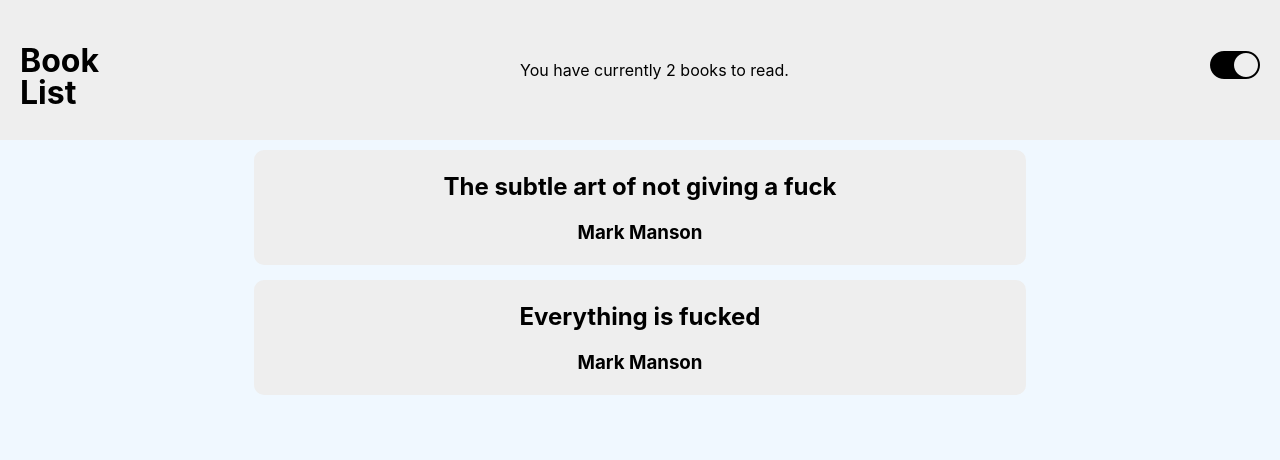
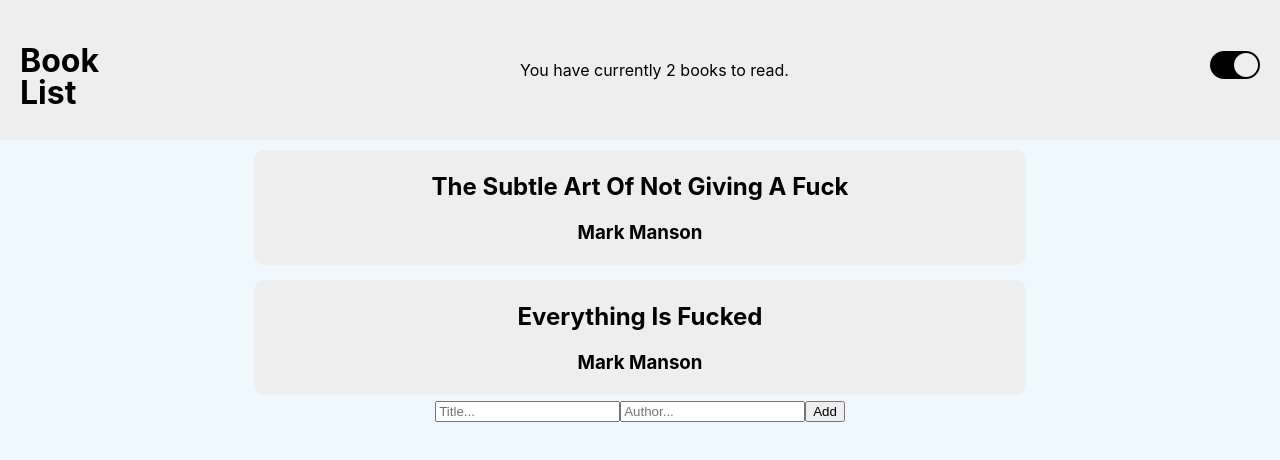
Before and after one commit to elkhayate/Booklist, a React (Create React App) app: page / in a window 1280 px wide. Shown: the top 460 px of the page. Built offline with nearby package versions, Linux system fonts and the light colour scheme.

Commit message:
added form

```diff
--- a/src/App.js
+++ b/src/App.js
@@ -4,6 +4,7 @@
 import Navbar from './components/Navbar';
 import ThemeContextProvider from './contexts/ThemeContext';
 import BookList from './components/BookList';
+import BookForm from './components/BookForm';
 
 function App() {
   return(
@@ -12,6 +13,7 @@
       <BookContextProvider>
         <Navbar />
         <BookList />
+        <BookForm />
       </BookContextProvider>
       </ThemeContextProvider>
     </div>
--- a/src/components/BookForm.js
+++ b/src/components/BookForm.js
@@ -0,0 +1,30 @@
+import React, {useContext, useState} from 'react';
+import { BookContext } from '../contexts/BookContext';
+import style from "./compo.module.css";
+import { v4 as uuidv4 } from 'uuid';
+
+function BookForm() {
+    const {addBook} = useContext(BookContext);
+    const [book, setBook] = useState({title : "", author : ""}
+    )
+
+
+
+
+    const handleSubmit = (e) => {
+        e.preventDefault()
+        const newBook = {...book , id : uuidv4()}
+        addBook(newBook);
+        setBook({title:"",author:""})
+
+    }
+    return (
+        <form onSubmit={handleSubmit} className={style.form}>
+            <input  id = "title" type="text" name = "title"  value={book.title} placeholder="Title..." onChange={(e)=>{setBook({...book, title : e.target.value})}} />
+            <input id="author"  type = "text" name = "author" value = {book.author} placeholder = "Author..." onChange={(e)=>{setBook({...book,author : e.target.value})}} />
+            <button>Add</button>
+        </form>
+    )
+}
+
+export default BookForm;
--- a/src/components/compo.module.css
+++ b/src/components/compo.module.css
@@ -27,6 +27,7 @@
     padding: 2px;
     margin-top: 10px;
     border-radius: 10px;
+    text-transform: capitalize;
 }
 .bookinfo:hover {
     text-decoration: line-through;
--- a/src/contexts/BookContext.js
+++ b/src/contexts/BookContext.js
@@ -1,5 +1,5 @@
 import React,{createContext,useState} from 'react';
-import { v4 as uuidv4 } from 'uuid';
+
 
 export const BookContext = createContext();
 
@@ -8,9 +8,8 @@
         {title : "The subtle art of not giving a fuck", author : "Mark Manson", id : 1},
         {title : "Everything is fucked", author : "Mark Manson", id : 2}
     ])
-    const addBook = (title,author) => {
-        const item = {title,author, id : uuidv4()}
-        setBooks([...books, item])
+    const addBook = (item) => {
+       setBooks([...books, item])
     }
     const rmBook = (id) => {
         return setBooks(
```
